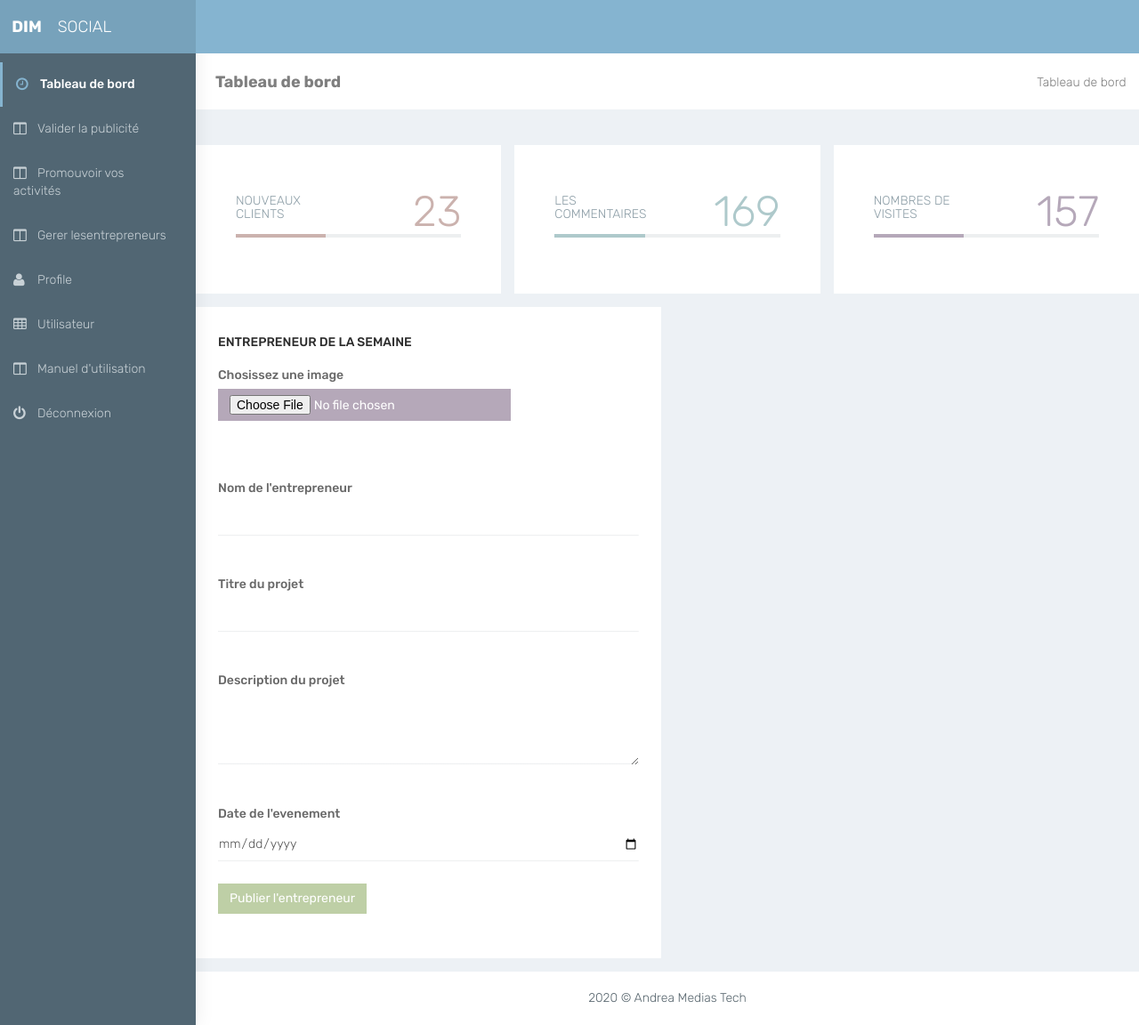
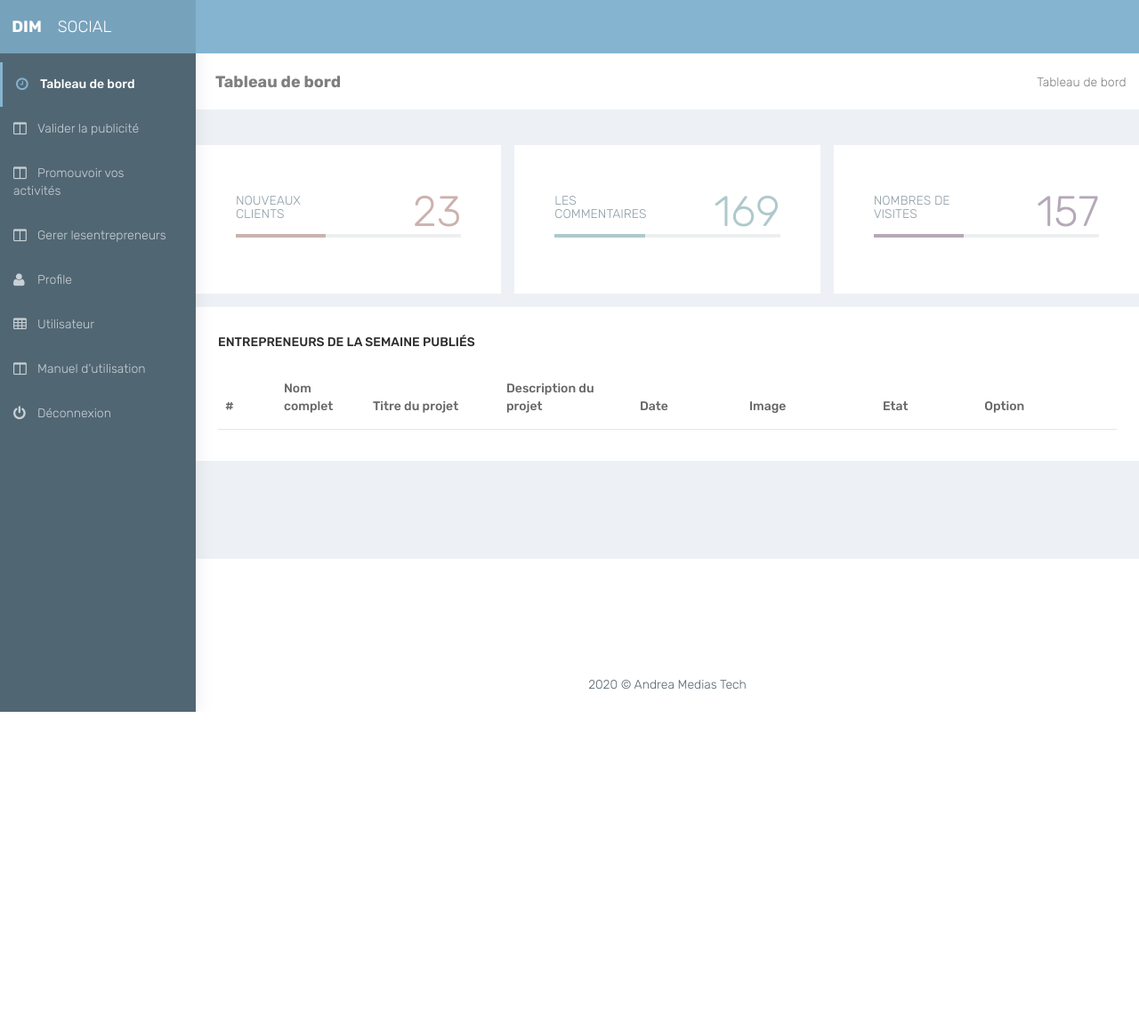
Before and after one commit to patheomwiko/dimsocial, a CodeIgniter app: page /dimsocial/admin in a window 1280 px wide. Shown: the whole page at 89% size. After the commit the page ends 800 px from the top, so only its background shows below. Run offline with CodeIgniter, Linux system fonts and the light colour scheme; lists and menus that the app fills with data are empty; some libraries are stand-ins or nearby versions.

Commit message:
modification admin

```diff
--- a/application/views/admin/index.php
+++ b/application/views/admin/index.php
@@ -192,62 +192,80 @@
 
                 <!-- /.row -->
                 <!-- row -->
+                <!-- /row -->
                 <div class="row">
+                    <div class="col-sm-12">
+                        <div class="white-box">
+                            <small class="text-danger"><?php if(isset($msg)) echo $msg; ?></small>
+                            <h3 class="box-title">Entrepreneurs de la semaine publiés</h3>
+                            <!-- <p class="text-muted">Add class <code>.table</code></p> -->
+                            <div class="table-responsive">
+                                <table class="table">
+                                    <thead>
+                                        <tr>
+                                            <th>#</th>
+                                            <th width="100">Nom complet</th>
+                                            <th width="150">Titre du projet</th>
+                                            <th width="150">Description du projet</th>
+                                            <th>Date</th>
+                                            <th width="150">Image</th>
+                                            <th>Etat</th>
+                                            <th>Option</th>
+                                        </tr>
+                                    </thead>
+                                    <tbody>
+                                    <?php
 
+                                        function state($state, $id) {
+                                            if($state == 1){
+                                                return '<a class="btn btn-sm btn-primary" href="'.site_url('admin/desable_comment/'. $id).'" role="button">Retirer</a>';
+                                            }
+                                            else {
+                                                return '<a class="btn btn-sm btn-primary" href="'.site_url('admin/enable_comment/'. $id).'" role="button">Publier</a>';
+                                            }
+                                        }
 
-<div class="col-md-12 col-lg-6 col-sm-12">
-    <div class="white-box">
-        <h3 class="box-title">Entrepreneur de la semaine</h3>
-        <form method="POST" action="<?=site_url('admin/upload_entrepreneur');?>" class="form-horizontal form-material">
+                                        function poster_state($state) {
+                                            if($state == 1) return 'En cours';
+                                            else return 'Publier';
+                                        }
 
-            <div class="form-group">
-                <label class="col-md-12">Chosissez une image</label>
-                <div class="col-md-12">
-                    <input type="file" name="files" id="files" class="btn bg-primary"><br>
-                    <small class="form-text text-danger"><?= form_error('files','<em>','</em>') ?></small><br>
+                                        $i = 1;
+                                        if(isset($entrepreneurs)) {
+                                            if($entrepreneurs -> num_rows() > 0) {
+                                                foreach ($entrepreneurs -> result() as $row) {
+                                                    echo '
+                                                        <tr>
+                                                        <td>'.$i++.'</td>
+                                                        <td>'.$row -> name.'</td>
+                                                        <td>'.$row -> titre.'</td>
+                                                        <td>'.$row -> description.'</td>
+                                                        <td>'.$row -> date.'</td>
+                                                        <td>'.$row -> image.'</td>
+                                                        <td>'.$row -> state.'</td>
+                                                        <td colspan="3">
+                                                            <a class="btn btn-sm btn-primary" href="'.site_url('admin/update_entrepreneur/'. $row -> id).'" role="button">Modifier </a>
+                                                            <a class="btn btn-sm btn-primary" href="'.site_url('admin/enable_entrepreneur/'. $row -> id).'" role="button">'.poster_state($row -> state).'</a>
+                                                            <a class="btn btn-sm btn-danger" href="'.site_url('admin/delete_entrepreneur/'. $row -> id).'" role="button">Supprimer</a>
+                                                        </td>
+
+                                                    </tr> ';
+                                                }
+                                            } else {
+                                                echo '';
+                                            }
+                                        } else {
+
+                                        }
+                                    ?>
+                                    </tbody>
+                                </table>
+                            </div>
+                        </div>
+                    </div>
                 </div>
-                <div class="col-md-12" id="uploaded_images">
+                <!-- /.row -->
 
-                </div>
-            </div>
-
-            <div class="form-group">
-                <label class="col-md-12">Nom de l'entrepreneur</label>
-                <div class="col-md-12">
-                    <input type="text" value="<?=set_value('name');?>" name="name" class="form-control form-control-line">
-                    <small class="form-text text-danger"><?= form_error('name','<em>','</em>') ?></small><br>
-                </div>
-            </div>
-
-            <div class="form-group">
-                <label class="col-md-12">Titre du projet</label>
-                <div class="col-md-12">
-                    <input type="text" value="<?=set_value('titre');?>" name="titre" class="form-control form-control-line">
-                    <small class="form-text text-danger"><?= form_error('titre','<em>','</em>') ?></small><br>
-                </div>
-            </div>
-            <div class="form-group">
-                <label for="example-description" class="col-md-12">Description du projet</label>
-                <div class="col-md-12">
-                    <textarea  rows="4" type="text"  value="<?=set_value('description');?>"  class="form-control form-control-line" name="description" id="example-description"></textarea>
-                    <small class="form-text text-danger"><?= form_error('description','<em>','</em>') ?></small><br>
-                </div>
-            </div>
-            <div class="form-group">
-                <label class="col-md-12">Date de l'evenement</label>
-                <div class="col-md-12">
-                    <input type="date"  name="date" value="<?=set_value('date');?>" class="form-control form-control-line"> </div>
-                    <small class="form-text text-danger"><?= form_error('date','<em>','</em>') ?></small><br>
-            </div>
-
-            <div class="form-group">
-                <div class="col-sm-12">
-                    <button class="btn btn-success">Publier l'entrepreneur</button>
-                </div>
-            </div>
-        </form>
-    </div>
-</div>
             <!-- /.container-fluid -->
             <footer class="footer text-center"> 2020 &copy; Andrea Medias Tech </footer>
         </div>
```
